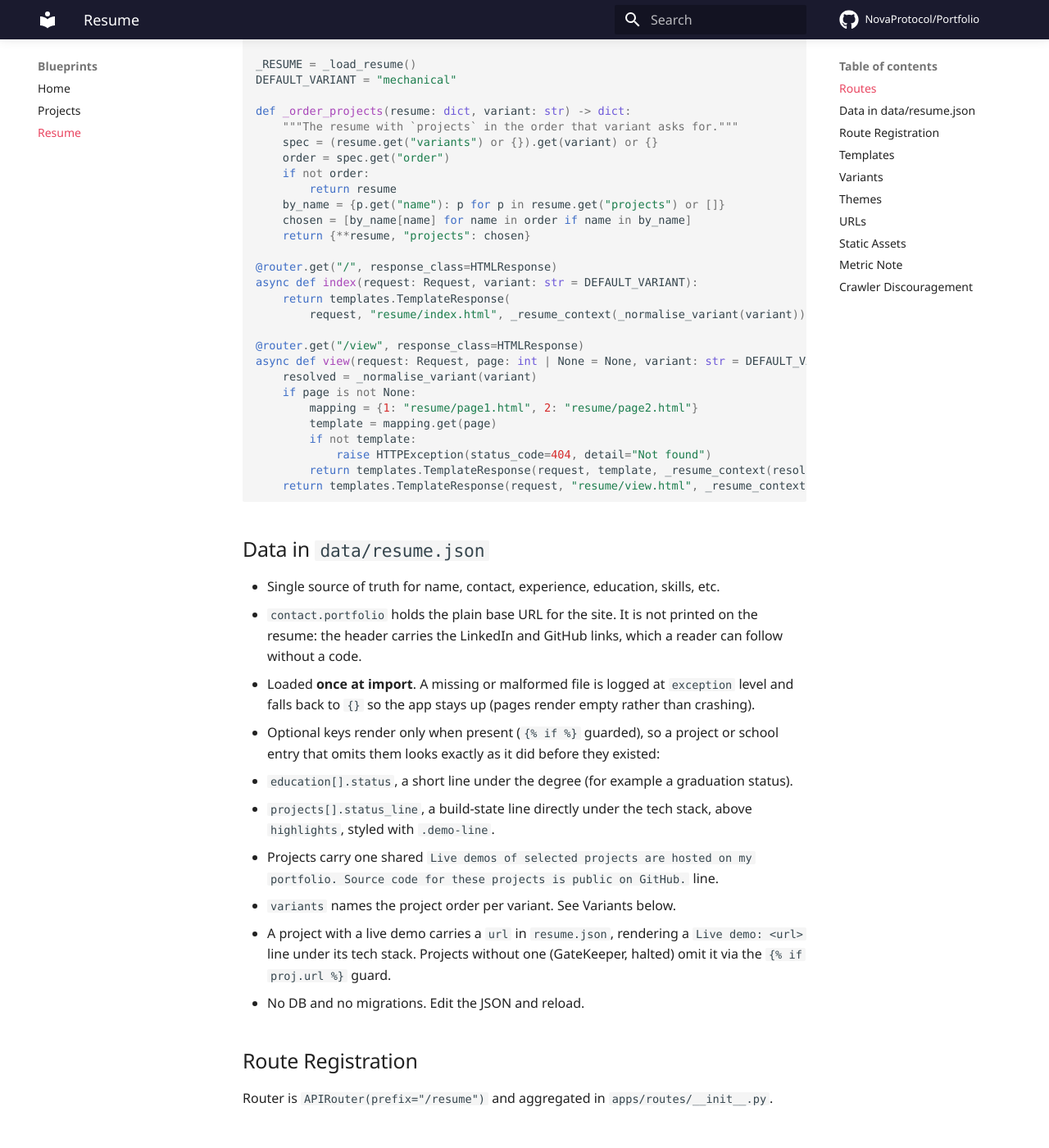
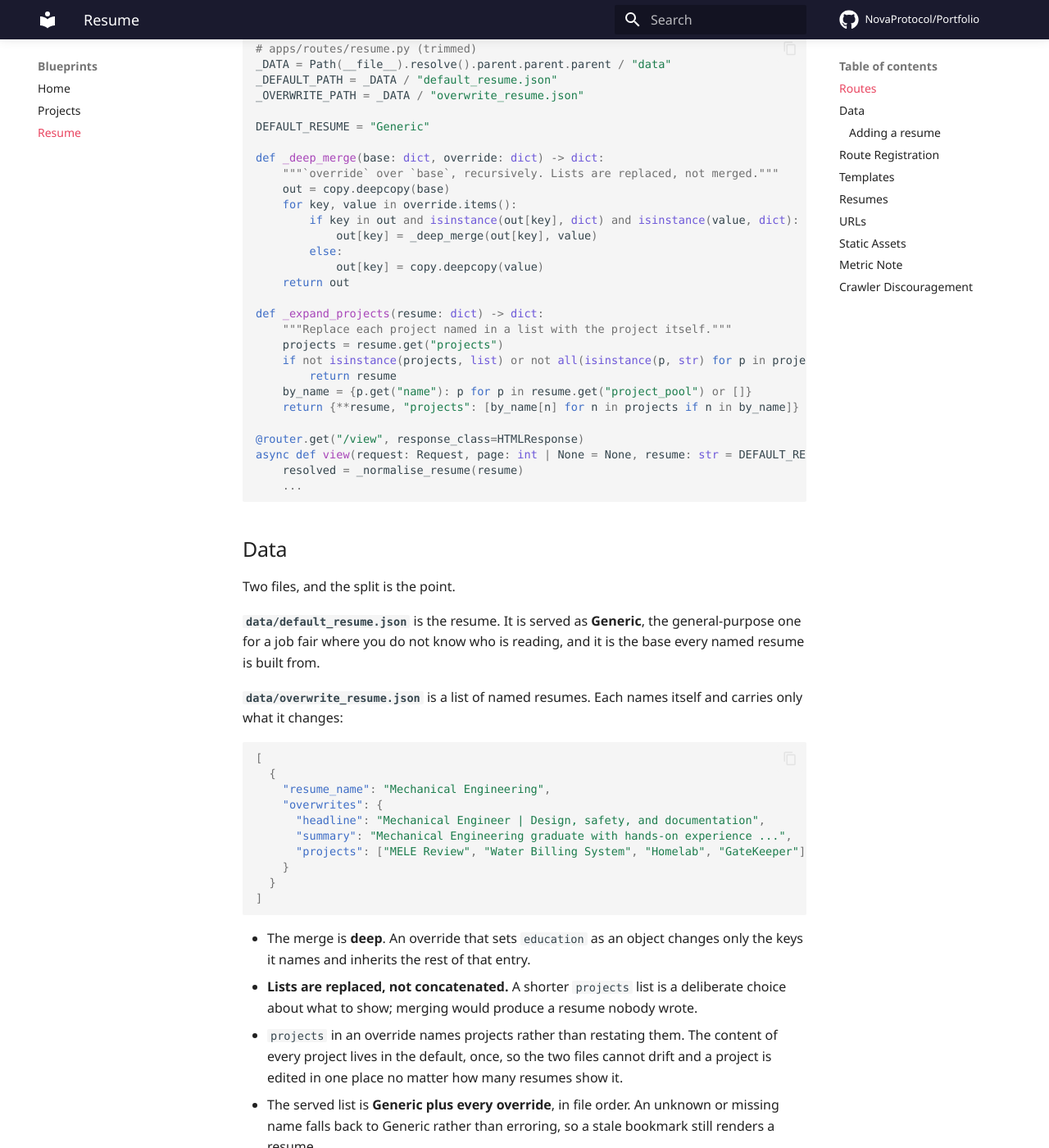
Before and after one commit to NovaProtocol/Portfolio, an MkDocs documentation site: the page built from documentation/docs/blueprints/resume.md, in a window 1280 px wide and 1400 px high, scrolled down 783 px. Shown: the whole window at 82% size. Built offline with MkDocs 1.6.1 and Material for MkDocs 9.7.7, drawn with Linux system fonts in a browser that asks for light colours; some web fonts are replaced; comment, search, counter and statistics services are not loaded; some of the changed text lies outside the part shown.

Commit message:
resume: one default file plus named overrides, and a cleaner read

````diff
--- a/documentation/docs/architecture.md
+++ b/documentation/docs/architecture.md
@@ -9,7 +9,7 @@
 | Config | `apps/config.py` using `Settings(BaseSettings)` via `pydantic-settings` with `get_config()` cached |
 | Templates | Jinja2 via `apps/templating.py` with `apps/templates/base.html` shared and per-route `templates/<sector>/` |
 | Static | `static/` served at `/static` via `StaticFiles` mounted in `create_app()`; cache lifespans applied by `CacheControlMiddleware` |
-| Data | `data/resume.json` (JSON, no DB) + `apps/data.py:PROJECTS` dict |
+| Data | `data/default_resume.json` + `data/overwrite_resume.json` (JSON, no DB) + `apps/data.py:PROJECTS` dict |
 | Proxy | `caddy:2-alpine` on `:7011` with loopback-only `127.0.0.1:7011:7011` joining `gatekeeper`. Gate is `gatekeeper_caddy:7000 → gatekeeper_auth:8001` |
 | Docs | MkDocs Material on `:8005` (`portfolio_documentation`), FastAPI + granian, via Caddy `/documentation/*` |
 | Auth | GateKeeper at the edge (`gatekeeper`); the FastAPI app holds zero auth code |
@@ -39,7 +39,9 @@ Portfolio/
 ├── static/
 │ ├── assets/images/{resume_image,water-billing-system}/
 │ └── js/code-demo/ # engine + registrar + demos/{caddy,docker,...}.js
-├── data/resume.json
+├── data/
+│   ├── default_resume.json    # the resume everything is built from
+│   └── overwrite_resume.json  # named resumes: what each one changes
 ├── caddy/Caddyfile + Dockerfile
 ├── documentation/ # MkDocs site with FastAPI on :8005
 ├── Dockerfile # python:3.14-slim → granian wsgi:app on :8000
@@ -165,7 +167,7 @@ One case needs care. `melereview_web` runs with an empty `DEPLOYMENT_TYPE`, and
 No database. The only persistent content is:
 
 - `apps/data.py:PROJECTS` holds the dict of project metadata (titles, descriptions, tech stacks, links). `ordered_projects()` in `apps/routes/projects.py` returns active entries.
-- `data/resume.json` loads once at import in `apps/routes/resume.py:_load_resume()`. Missing or malformed JSON logs and returns `{}`.
+- `data/default_resume.json` loads once at import in `apps/routes/resume.py:_load_resumes()`. Each entry of `data/overwrite_resume.json` is then deep-merged over it to produce a named resume. Missing or malformed JSON logs an exception and falls back, so the rest of the site stays up.
 
 This keeps the portfolio a **single deployable** with no volumes or migrations.
 
--- a/documentation/docs/blueprints/resume.md
+++ b/documentation/docs/blueprints/resume.md
@@ -2,67 +2,109 @@
 
 **Module:** `apps/routes/resume.py` using `APIRouter(prefix="/resume")`
 
-Renders the resume from `data/resume.json`. One visual theme, two printable pages, a
-combined view, and **two variants**: a mechanical-first running order and a
-software-first one, over the same content.
+Renders the resume from two data files. One visual theme, two printable pages,
+a combined view, and a **list of named resumes**: the generic one, plus a named
+entry for each application that needs different emphasis.
+
+The resume itself lives in `data/default_resume.json`. `data/overwrite_resume.json`
+holds the named resumes, each carrying only the parts it changes.
 
 ## Routes
 
 | Route | Handler | Query params | Description |
 |-------|---------|--------------|-------------|
-| `GET /resume/` | `apps.routes.resume.index` | `variant=mechanical,software` (default `mechanical`) | Resume hub rendering `resume/index.html`, with the variant selector |
-| `GET /resume/view` | `apps.routes.resume.view` | `variant=mechanical,software`, `page=1,2` (optional) | Single or combined page using `resume/view.html` (both pages) or `resume/page1.html` / `page2.html` for print |
+| `GET /resume/` | `apps.routes.resume.index` | `resume=<name>` (default `Generic`) | Resume hub rendering `resume/index.html`, with the resume selector |
+| `GET /resume/view` | `apps.routes.resume.view` | `resume=<name>`, `page=1,2` (optional) | Single or combined page using `resume/view.html` (both pages) or `resume/page1.html` / `page2.html` for print |
+
+`?variant=` and `?theme=` were both real parameters once. They are accepted and
+ignored rather than rejected, so a link made before either rename still renders.
 
 ```python
 # apps/routes/resume.py (trimmed)
-from fastapi import APIRouter, HTTPException, Request
-from fastapi.responses import HTMLResponse
-from apps.templating import templates
+_DATA = Path(__file__).resolve().parent.parent.parent / "data"
+_DEFAULT_PATH = _DATA / "default_resume.json"
+_OVERWRITE_PATH = _DATA / "overwrite_resume.json"
 
-router = APIRouter(prefix="/resume")
+DEFAULT_RESUME = "Generic"
 
-_RESUME = _load_resume()
-DEFAULT_VARIANT = "mechanical"
+def _deep_merge(base: dict, override: dict) -> dict:
+    """`override` over `base`, recursively. Lists are replaced, not merged."""
+    out = copy.deepcopy(base)
+    for key, value in override.items():
+        if key in out and isinstance(out[key], dict) and isinstance(value, dict):
+            out[key] = _deep_merge(out[key], value)
+        else:
+            out[key] = copy.deepcopy(value)
+    return out
 
-def _order_projects(resume: dict, variant: str) -> dict:
-    """The resume with `projects` in the order that variant asks for."""
-    spec = (resume.get("variants") or {}).get(variant) or {}
-    order = spec.get("order")
-    if not order:
+def _expand_projects(resume: dict) -> dict:
+    """Replace each project named in a list with the project itself."""
+    projects = resume.get("projects")
+    if not isinstance(projects, list) or not all(isinstance(p, str) for p in projects):
         return resume
-    by_name = {p.get("name"): p for p in resume.get("projects") or []}
-    chosen = [by_name[name] for name in order if name in by_name]
-    return {**resume, "projects": chosen}
-
-@router.get("/", response_class=HTMLResponse)
-async def index(request: Request, variant: str = DEFAULT_VARIANT):
-    return templates.TemplateResponse(
-        request, "resume/index.html", _resume_context(_normalise_variant(variant)))
+    by_name = {p.get("name"): p for p in resume.get("project_pool") or []}
+    return {**resume, "projects": [by_name[n] for n in projects if n in by_name]}
 
 @router.get("/view", response_class=HTMLResponse)
-async def view(request: Request, page: int | None = None, variant: str = DEFAULT_VARIANT):
-    resolved = _normalise_variant(variant)
-    if page is not None:
-        mapping = {1: "resume/page1.html", 2: "resume/page2.html"}
-        template = mapping.get(page)
-        if not template:
-            raise HTTPException(status_code=404, detail="Not found")
-        return templates.TemplateResponse(request, template, _resume_context(resolved))
-    return templates.TemplateResponse(request, "resume/view.html", _resume_context(resolved))
+async def view(request: Request, page: int | None = None, resume: str = DEFAULT_RESUME):
+    resolved = _normalise_resume(resume)
+    ...
 ```
 
-## Data in `data/resume.json`
 
-- Single source of truth for name, contact, experience, education, skills, etc.
-- `contact.portfolio` holds the plain base URL for the site. It is not printed on the resume: the header carries the LinkedIn and GitHub links, which a reader can follow without a code.
-- Loaded **once at import**. A missing or malformed file is logged at `exception` level and falls back to `{}` so the app stays up (pages render empty rather than crashing).
-- Optional keys render only when present (`{% if %}` guarded), so a project or school entry that omits them looks exactly as it did before they existed:
+## Data
+
+Two files, and the split is the point.
+
+**`data/default_resume.json`** is the resume. It is served as **Generic**, the
+general-purpose one for a job fair where you do not know who is reading, and it
+is the base every named resume is built from.
+
+**`data/overwrite_resume.json`** is a list of named resumes. Each names itself
+and carries only what it changes:
+
+```json
+[
+  {
+    "resume_name": "Mechanical Engineering",
+    "overwrites": {
+      "headline": "Mechanical Engineer | Design, safety, and documentation",
+      "summary": "Mechanical Engineering graduate with hands-on experience ...",
+      "projects": ["MELE Review", "Water Billing System", "Homelab", "GateKeeper"]
+    }
+  }
+]
+```
+
+- The merge is **deep**. An override that sets `education` as an object changes
+  only the keys it names and inherits the rest of that entry.
+- **Lists are replaced, not concatenated.** A shorter `projects` list is a
+  deliberate choice about what to show; merging would produce a resume nobody
+  wrote.
+- `projects` in an override names projects rather than restating them. The
+  content of every project lives in the default, once, so the two files cannot
+  drift and a project is edited in one place no matter how many resumes show it.
+- The served list is **Generic plus every override**, in file order. An unknown
+  or missing name falls back to Generic rather than erroring, so a stale bookmark
+  still renders a resume.
+- Loaded once at import. A missing or malformed file is logged at `exception`
+  level and falls back, so the rest of the site stays up.
+- `contact.portfolio` holds the plain base URL for the site. It is not printed on
+  the resume: the header carries the LinkedIn and GitHub links, which a reader can
+  follow without a code.
+- Optional keys render only when present (`{% if %}` guarded), so a project or
+  school entry that omits them looks exactly as it did before they existed:
   - `education[].status`, a short line under the degree (for example a graduation status).
   - `projects[].status_line`, a build-state line directly under the tech stack, above `highlights`, styled with `.demo-line`.
 - Projects carry one shared `Live demos of selected projects are hosted on my portfolio. Source code for these projects is public on GitHub.` line.
-- `variants` names the project order per variant. See Variants below.
-- A project with a live demo carries a `url` in `resume.json`, rendering a `Live demo: <url>` line under its tech stack. Projects without one (GateKeeper, halted) omit it via the `{% if proj.url %}` guard.
-- No DB and no migrations. Edit the JSON and reload.
+- A project with a live demo carries a `url`, rendering a `Live demo: <url>` line under its tech stack. Projects without one omit it via the `{% if proj.url %}` guard.
+- No DB and no migrations. Edit the JSON and restart.
+
+### Adding a resume
+
+Add one entry to `data/overwrite_resume.json` with a `resume_name` and an
+`overwrites` object holding just what differs. It appears in the selector with no
+code change. `tools/resume_fit.py --resume all` measures every one.
 
 ## Route Registration
 
@@ -85,48 +127,31 @@ The print templates (`page1.html`, `page2.html`, `view.html`) are standalone doc
 
 The markup and the styles are **partials** rather than copies. They used to be three copies of the same document and they drifted, which is how the printed PDF came to cut the last section off page 1 while the iframe beside it looked correct. A change to the resume is now a change in one file.
 
-## Variants
+## Resumes
 
-The resume serves two audiences, and one running order cannot lead for both.
+| Resume | Leads with | Projects |
+|---|---|---|
+| Generic (default) | Water Billing System, the largest complete build | all five |
+| Mechanical Engineering | MELE Review, whose subject is mechanical | all but PracticeForge |
 
-| Variant | Leads with | Projects |
-|---|---|---|
-| `mechanical` (default) | MELE Review, whose subject is mechanical | MELE Review, Water Billing System, GateKeeper, Homelab |
-| `software` | Water Billing System, the largest complete build | Water Billing System, GateKeeper, Homelab, PracticeForge, MELE Review |
-
-- The variant is a **projection**, never a second data file: it names a project
-  order, and the text of each project lives once in `projects`. The two variants
-  cannot disagree about what a project says, and adding a third is a data change.
-- `mechanical` drops one project. Every other entry is engineering work a
-  mechanical recruiter can read as process; PracticeForge is the one with neither
-  an engineering subject nor a product purpose, and it is recorded as halted for
-  lack of productive use.
-- An unknown or missing variant falls back to `mechanical` rather than erroring,
-  so a stale bookmark renders a resume instead of a 500.
-- Nothing else differs between the variants. Same summary, experience, skills,
-  education.
-
-## Themes
-
-There is one. There were three behind a selector on `/resume/`; the selector is
-gone and the other two were deleted rather than left reachable by hand-editing
-the query string. `?theme=N` is accepted and ignored, so an old link still
-renders.
-
-Print: use the combined `view.html` (no `page` param) and the browser's print
-dialog, which produces exactly two A4 pages in either variant.
+- A named resume is a **projection** of the default, never a second data file.
+- The mechanical resume drops PracticeForge. Every other entry is engineering
+  work a mechanical reader can follow; PracticeForge is a Python practice sandbox
+  with neither an engineering subject nor a product purpose.
+- Nothing else differs between them. Same experience, education, skills.
 
 ## URLs
 
 ```
-/resume/                          → hub, mechanical (default)
-/resume/?variant=software         → hub, software
-/resume/view                      → combined, mechanical
-/resume/view?variant=software     → combined, software
-/resume/view?page=1               → page 1 only
-/resume/view?page=2&variant=software → page 2 only, software
-/resume/view?page=3               → 404 (only 1 and 2 exist)
-/resume/view?theme=2              → ignored, renders the one theme
+/resume/                                    → hub, Generic (default)
+/resume/?resume=Mechanical%20Engineering    → hub, mechanical
+/resume/view                                → combined, Generic
+/resume/view?resume=Mechanical%20Engineering → combined, mechanical
+/resume/view?page=1                         → page 1 only
+/resume/view?page=2&resume=Mechanical%20Engineering → page 2 only
+/resume/view?page=3                         → 404 (only 1 and 2 exist)
+/resume/view?variant=mechanical             → ignored, serves Generic
+/resume/view?theme=2                        → ignored, renders the one theme
 ```
 
 ## Static Assets
````
Also changed, not shown: documentation/docs/getting-started.md (+3 -1 lines), documentation/docs/index.md (+1 -1 lines), README.md, 7 other files.
